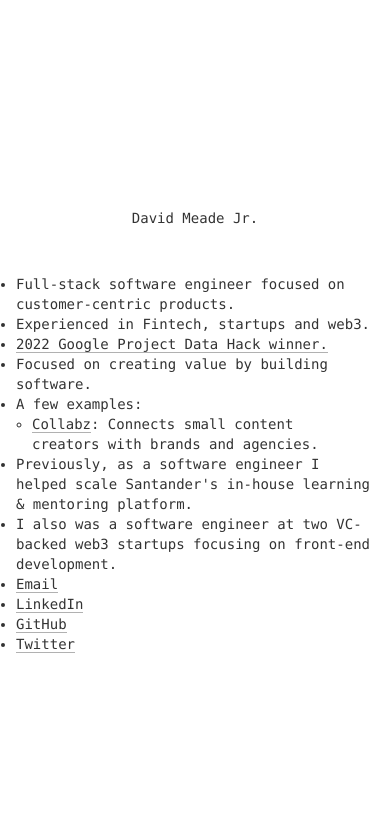
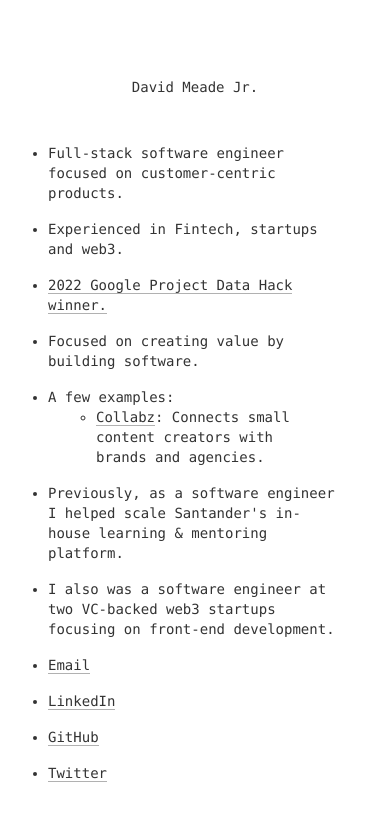
Before and after one commit to davidmeadejr/personal-website, a React (Create React App) app: page / in a window 390 px wide. Shown: the top 816 px of the page. Built offline with nearby package versions, Linux system fonts and the light colour scheme.

Commit message:
Fix: Mobile responsiveness

```diff
--- a/src/App.css
+++ b/src/App.css
@@ -40,6 +40,10 @@ a:hover {
   font-size: 1.1em;
 }
 
+li {
+  margin-bottom: 1rem;
+}
+
 @media (max-width: 415px) {
   .aboutMe {
     width: 100%;
@@ -54,7 +58,11 @@ a:hover {
   }
 
   ul {
-    padding: 0 1rem;
+    padding: 0 3rem;
+  }
+
+  li {
+    margin-bottom: 1rem;
   }
 }
 
@@ -64,7 +72,11 @@ a:hover {
   }
 
   ul {
-    padding: 0 1rem;
+    padding: 0 3rem;
+  }
+
+  li {
+    margin-bottom: 1rem;
   }
 }
 
@@ -74,6 +86,10 @@ a:hover {
   }
 
   ul {
-    padding: 0 1rem;
+    padding: 0 3rem;
+  }
+
+  li {
+    margin-bottom: 1rem;
   }
 }
```
